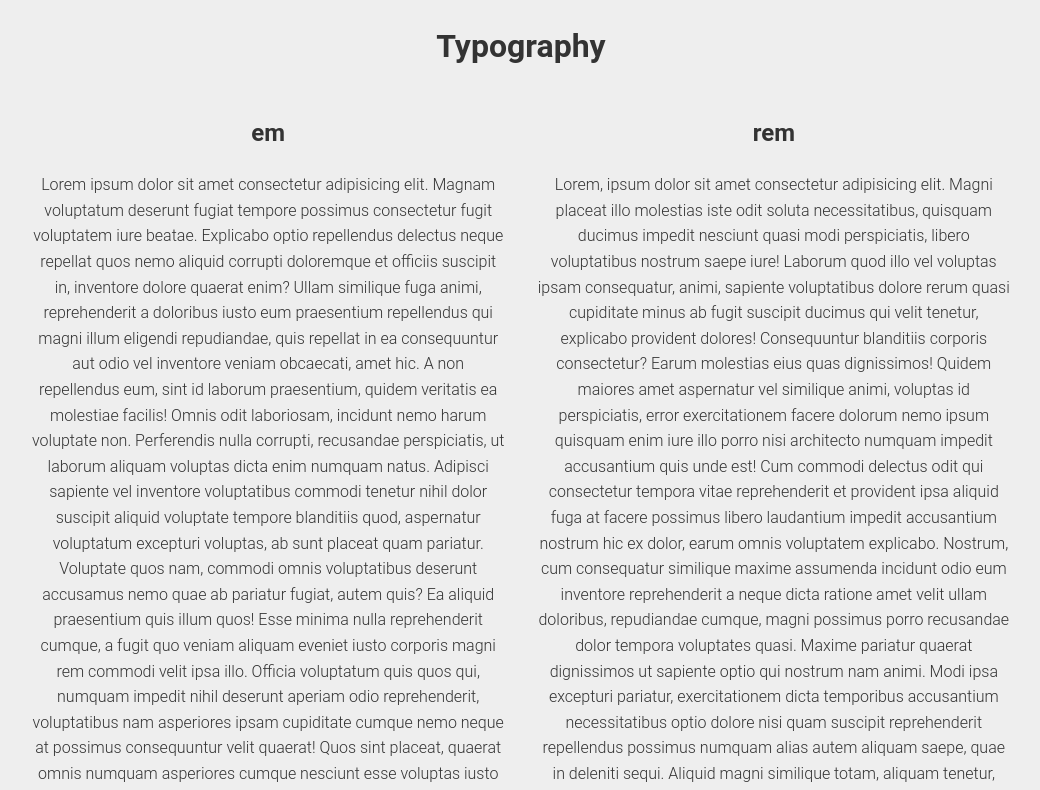
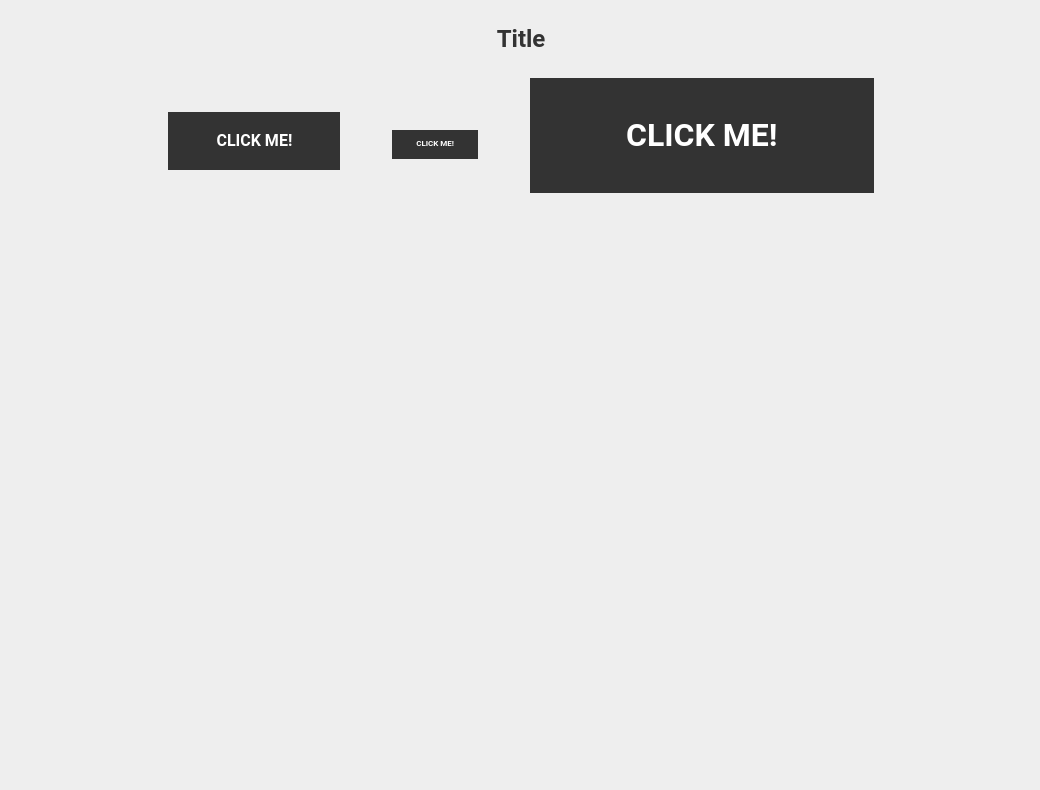
Before and after one commit to Ballsky26/css-unit-em-rem, a plain HTML site: page index.html in a window 1280 px wide. Shown: the top 790 px of the page, without its empty margins (119-1159 px from the left). Drawn offline with Linux system fonts and the light colour scheme; a web font is replaced by a local one.

Commit message:
Update CSS EM REM

```diff
--- a/css/style.css
+++ b/css/style.css
@@ -1,3 +1,7 @@
+html {
+    /* font-size: 10px; */
+}
+
 body {
     font-family: 'Roboto', sans-serif;
     color: #333;
@@ -22,3 +26,52 @@ body {
     margin: 0 0.5em;
     padding: 0 0.5em;
 }
+
+/* em */
+/* .typography {
+    font-size: 10px;
+}
+
+.col-em {
+    font-size: 2em;
+}
+
+.col-em h2 {
+    font-size: 2em;
+}
+
+.col-em p {
+    font-size: 1.5em;
+} */
+
+/* rem */
+/* .col-rem {
+    font-size: 10px;
+}
+
+.col-rem h2 {
+    font-size: 2rem;
+}
+
+.col-rem p {
+    font-size: 1.5rem;
+} */
+
+.btn {
+    display: inline-block;
+    background-color: #333;
+    font-weight: 700;
+    color: white;
+    text-decoration: none;
+    text-transform: uppercase;
+    padding: 1em 3em;
+    margin: 0 1.5rem;
+}
+
+.btn-sm {
+    font-size: 0.5em;
+}
+
+.btn-lg {
+    font-size: 2em;
+}
--- a/index.html
+++ b/index.html
@@ -13,7 +13,7 @@
   </head>
   <body>
     <div class="container">
-      <h1>Typography</h1>
+      <!-- <h1>Typography</h1>
       <div class="typography">
         <div class="col col-em">
           <h2>em</h2>
@@ -143,6 +143,13 @@
             deserunt quam sequi consequuntur.
           </p>
         </div>
+      </div> -->
+
+      <div class="length">
+        <h2>Title</h2>
+        <a href="" class="btn">Click Me!</a>
+        <a href="" class="btn btn-sm">Click Me!</a>
+        <a href="" class="btn btn-lg">Click Me!</a>
       </div>
     </div>
   </body>
```
